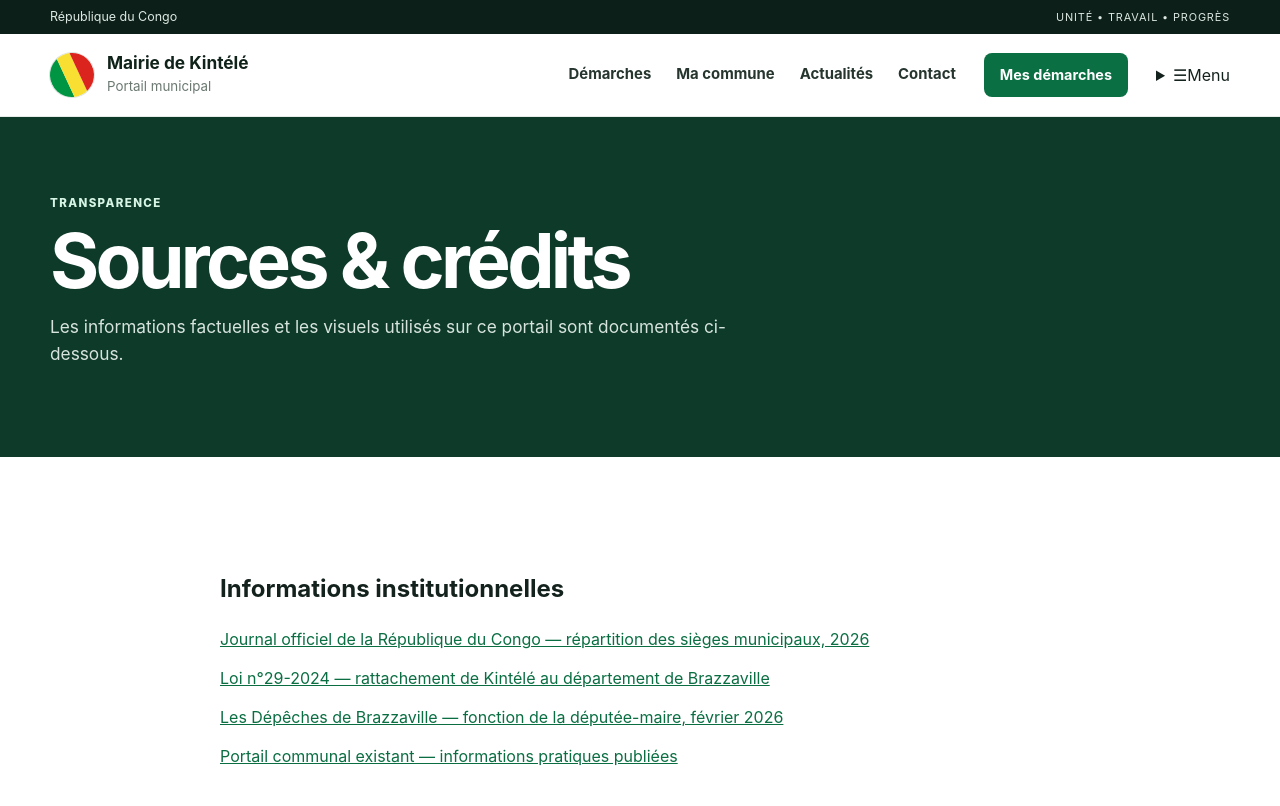
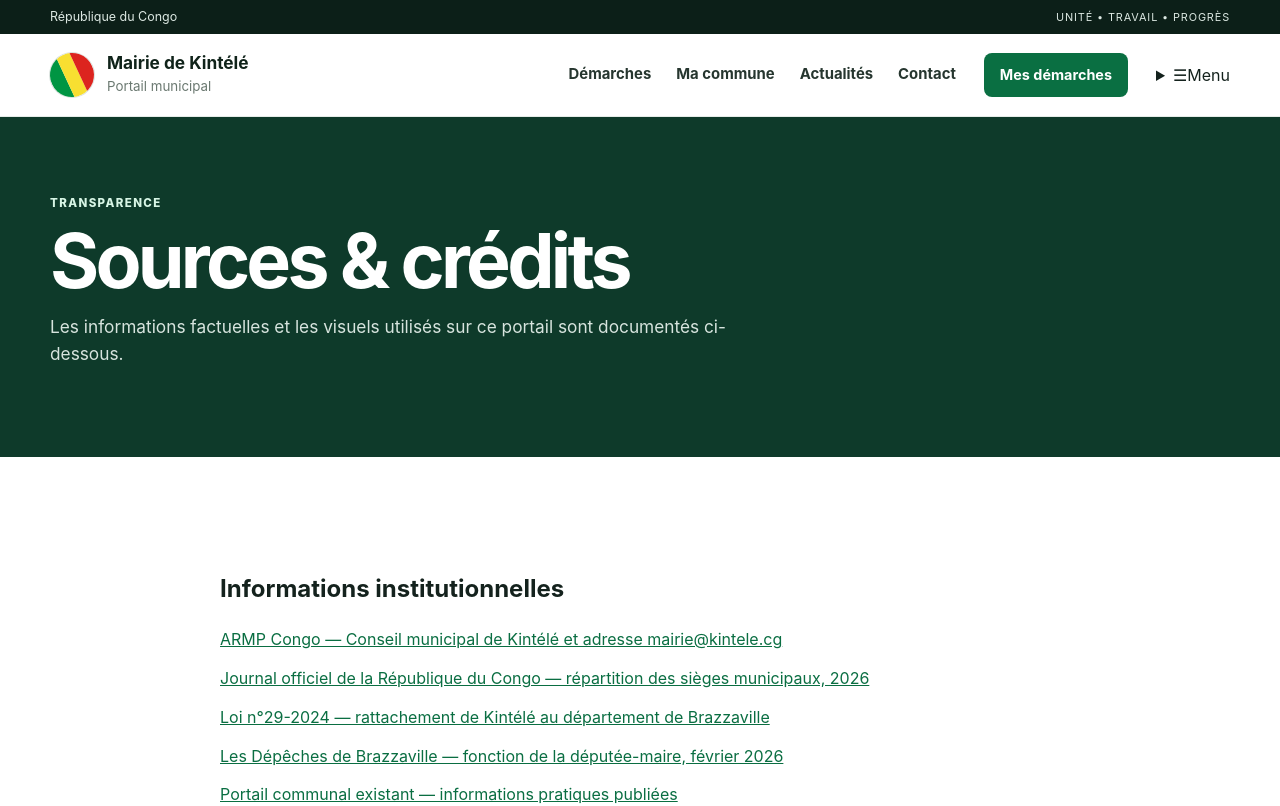
Before and after one commit to sysandro02-byte/Mairie-de-kintele, a Next.js app: page /sources in a window 1280 px wide. Shown: the top 806 px of the page. Built offline with nearby package versions, Linux system fonts and the light colour scheme.

Commit message:
docs: add ARMP municipal contact source

```diff
--- a/app/sources/page.tsx
+++ b/app/sources/page.tsx
@@ -12,6 +12,7 @@ export default function SourcesPage() {
         <div className="container legal-copy">
           <h2>Informations institutionnelles</h2>
           <div className="source-list">
+            <a href="https://www.armp.cg/services-masters.php" target="_blank" rel="noreferrer">ARMP Congo — Conseil municipal de Kintélé et adresse mairie@kintele.cg</a>
             <a href="https://sgg.cg/JO/2026/congo-jo-2026-8.pdf" target="_blank" rel="noreferrer">Journal officiel de la République du Congo — répartition des sièges municipaux, 2026</a>
             <a href="https://archive.gazettes.africa/archive/cg/2024/cg-journal-officiel-dated-2024-10-17-no-42.pdf" target="_blank" rel="noreferrer">Loi n°29-2024 — rattachement de Kintélé au département de Brazzaville</a>
             <a href="https://www.adiac-congo.com/content/consolidation-de-la-paix-la-mairie-de-kintele-initie-des-journees-de-priere-en-faveur-de-la" target="_blank" rel="noreferrer">Les Dépêches de Brazzaville — fonction de la députée-maire, février 2026</a>
```
